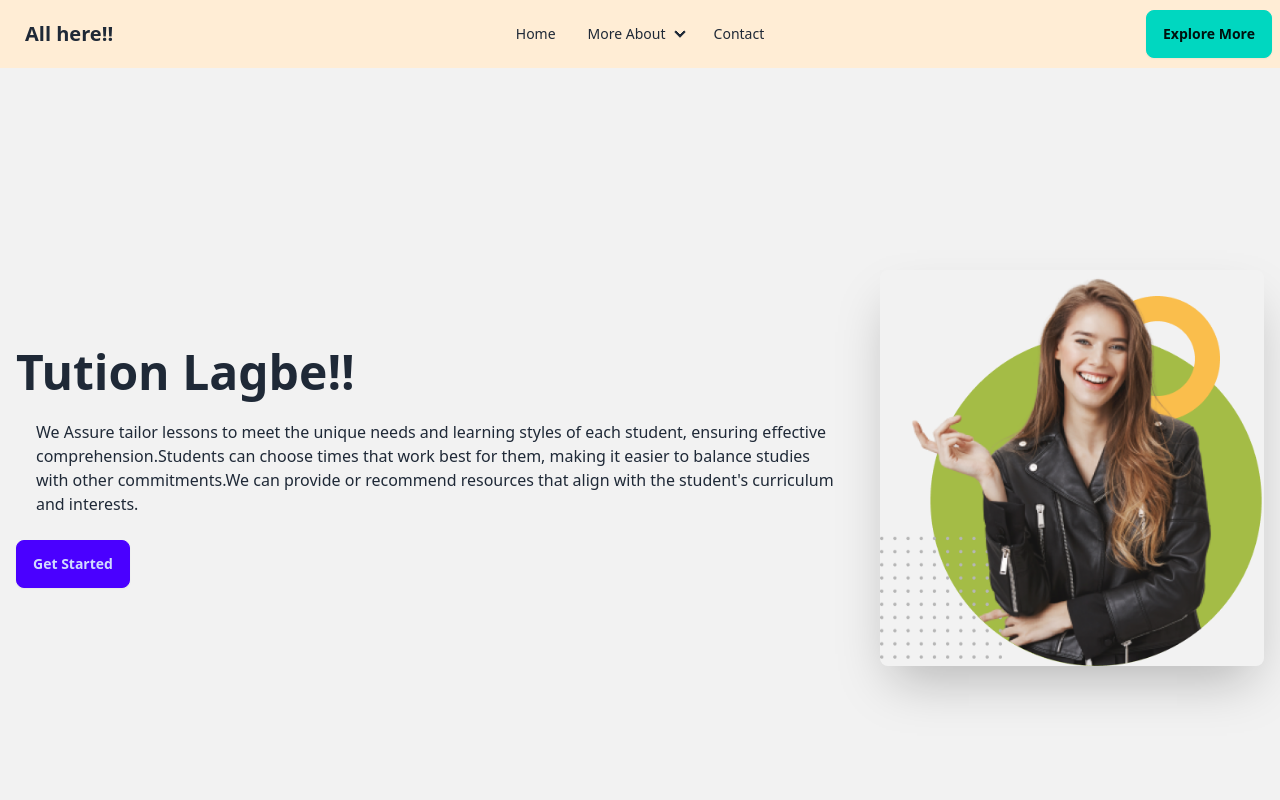
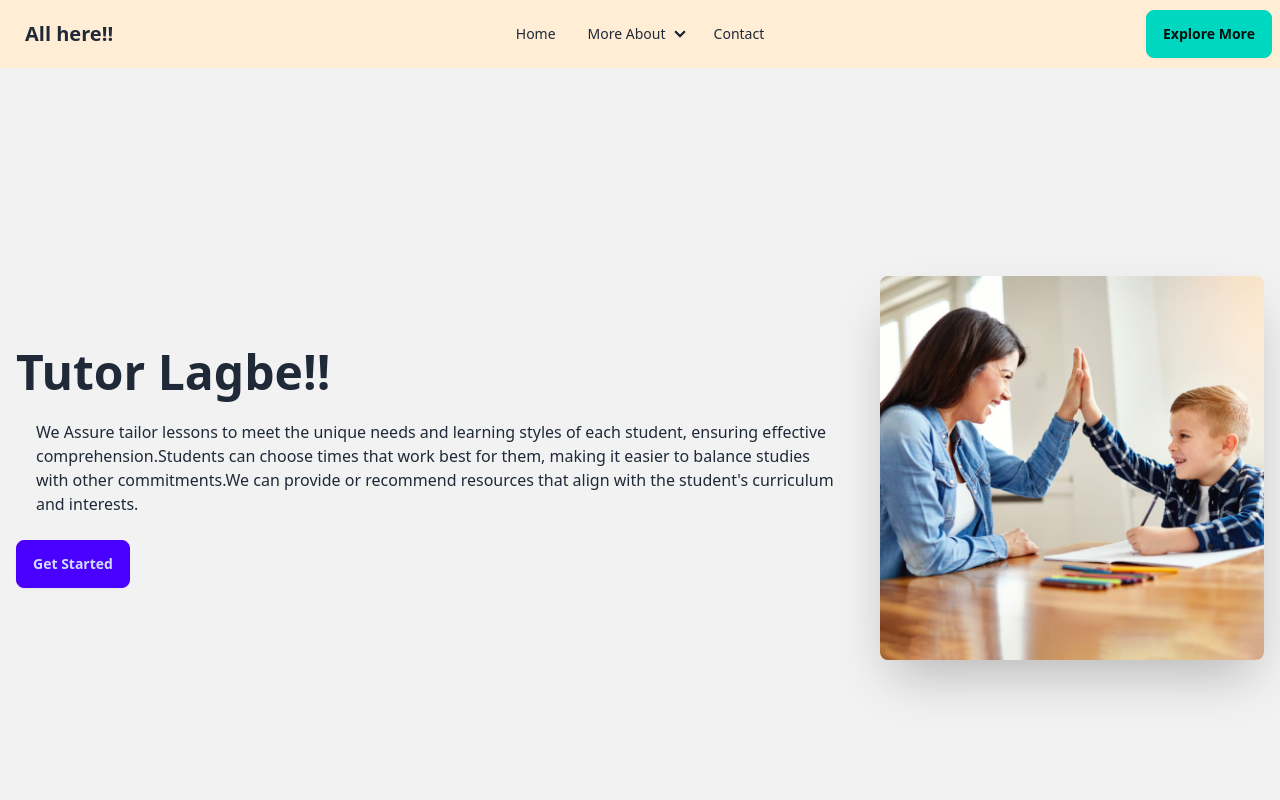
Before and after one commit to Rabby-3338/intro-with-daisyUI, a plain HTML site: page index.html in a window 1280 px wide. Shown: the top 800 px of the page. Drawn offline with nearby package versions, Linux system fonts and the light colour scheme.

Commit message:
banner picture added

```diff
--- a/index.html
+++ b/index.html
@@ -70,10 +70,10 @@
             <div class="hero bg-base-200 min-h-screen">
                 <div class="hero-content flex-col lg:flex-row-reverse">
                   <img
-                    src="images/model.png"
+                    src="images/tutor.jpg"
                     class="max-w-sm rounded-lg shadow-2xl" />
                   <div>
-                    <h1 class="text-5xl font-bold">Tution Lagbe!!</h1>
+                    <h1 class="text-5xl font-bold">Tutor Lagbe!!</h1>
                     <p class="py-6 px-5">
                        We Assure tailor lessons to meet the unique needs and learning styles of each student, ensuring effective comprehension.Students can choose times that work best for them, making it easier to balance studies with other commitments.We can provide or recommend resources that align with the student's curriculum and interests.
                     </p>
```
Also changed, not shown: images/tutor.jpg (added).
